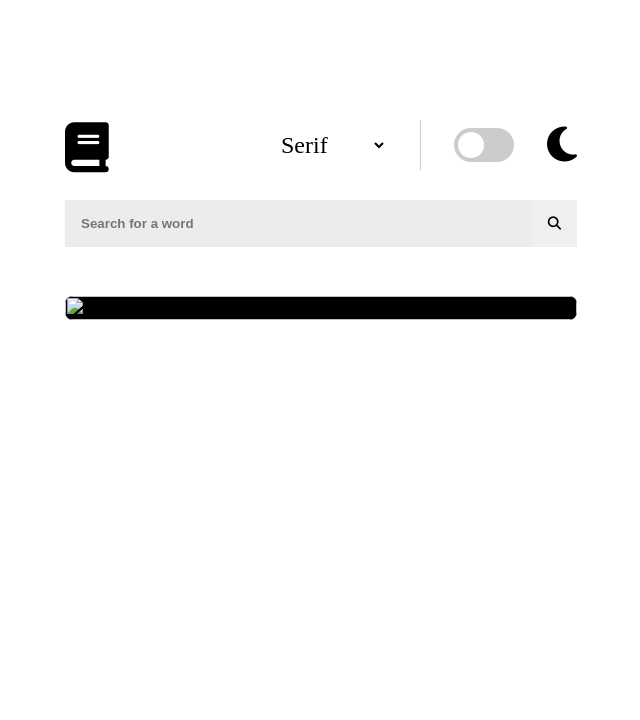
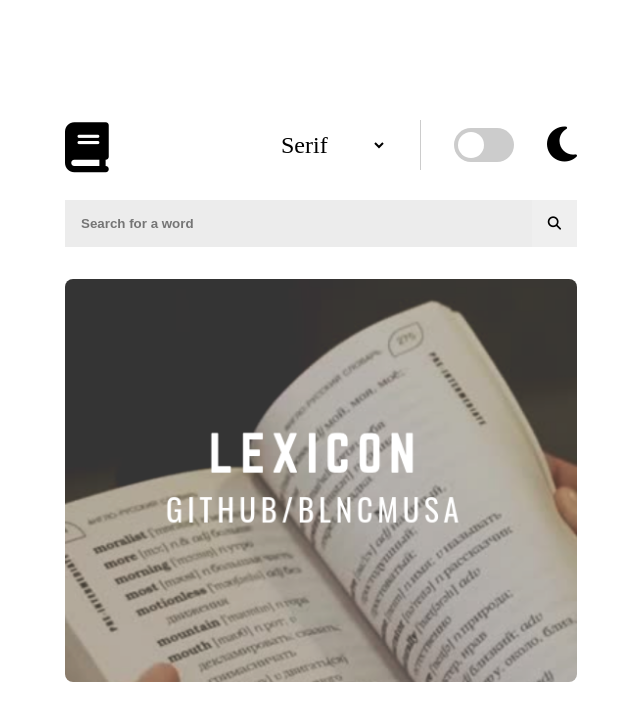
Before and after one commit to blncmusa/lexicon, a plain HTML site: page index.html in a window 1280 px wide. Shown: the whole page, without its empty margins (319-959 px from the left). Drawn offline with Linux system fonts and the light colour scheme; the site is published under a folder, as on GitHub Pages, so addresses that start at the root find nothing.

Commit message:
attempt to fix image

```diff
--- a/index.html
+++ b/index.html
@@ -41,7 +41,7 @@
             <button id="search-button"><i class="fa-solid fa-magnifying-glass"></i></button>
         </div>
         <section class="word-section">
-            <img src="/img/image.png" class="video-dimensions" alt="">
+            <img src="img/image.png" class="video-dimensions" alt="">
         </section>
         <section class="generated-definitions"></section>
             <article class="definition">
```
